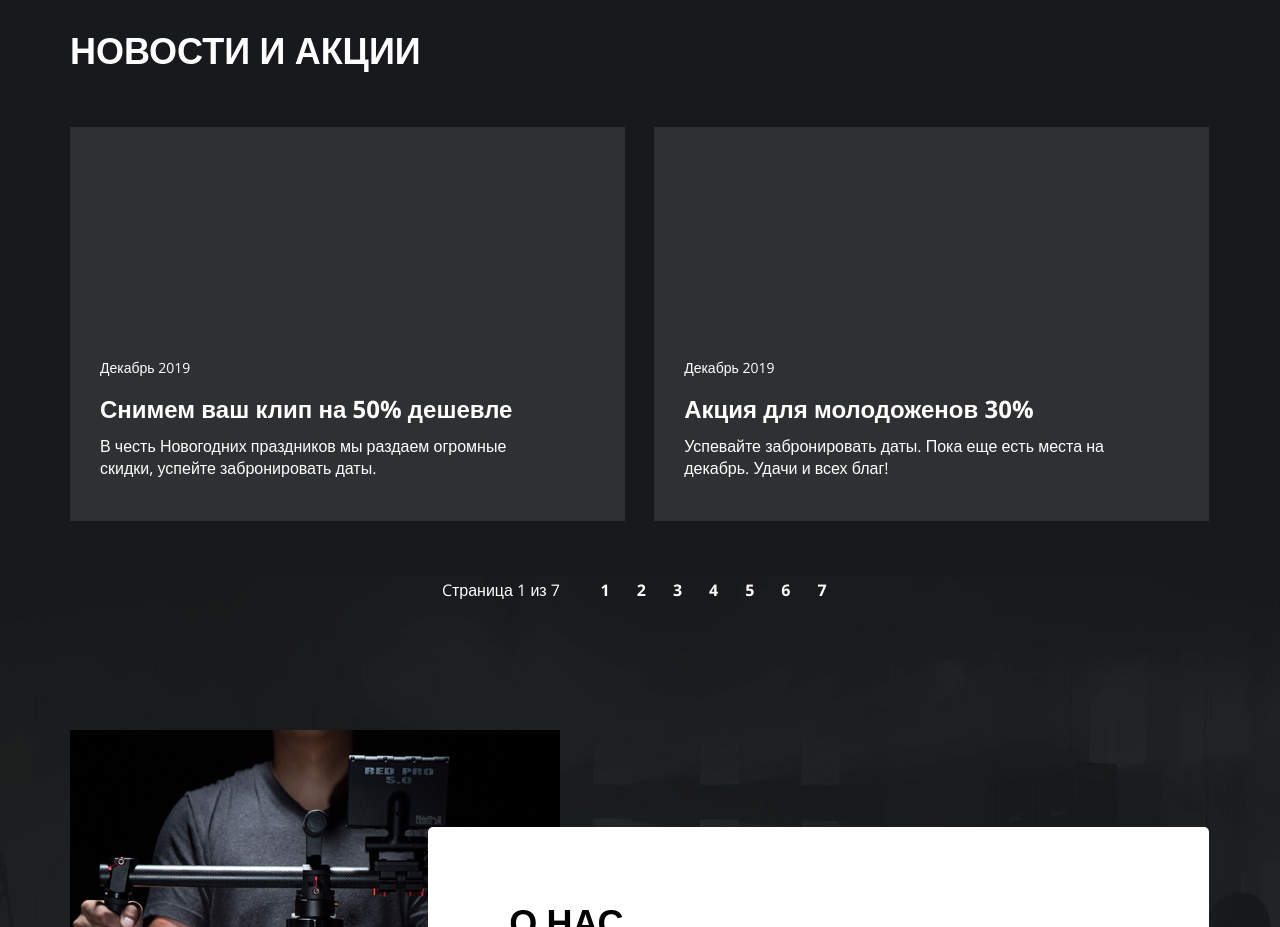
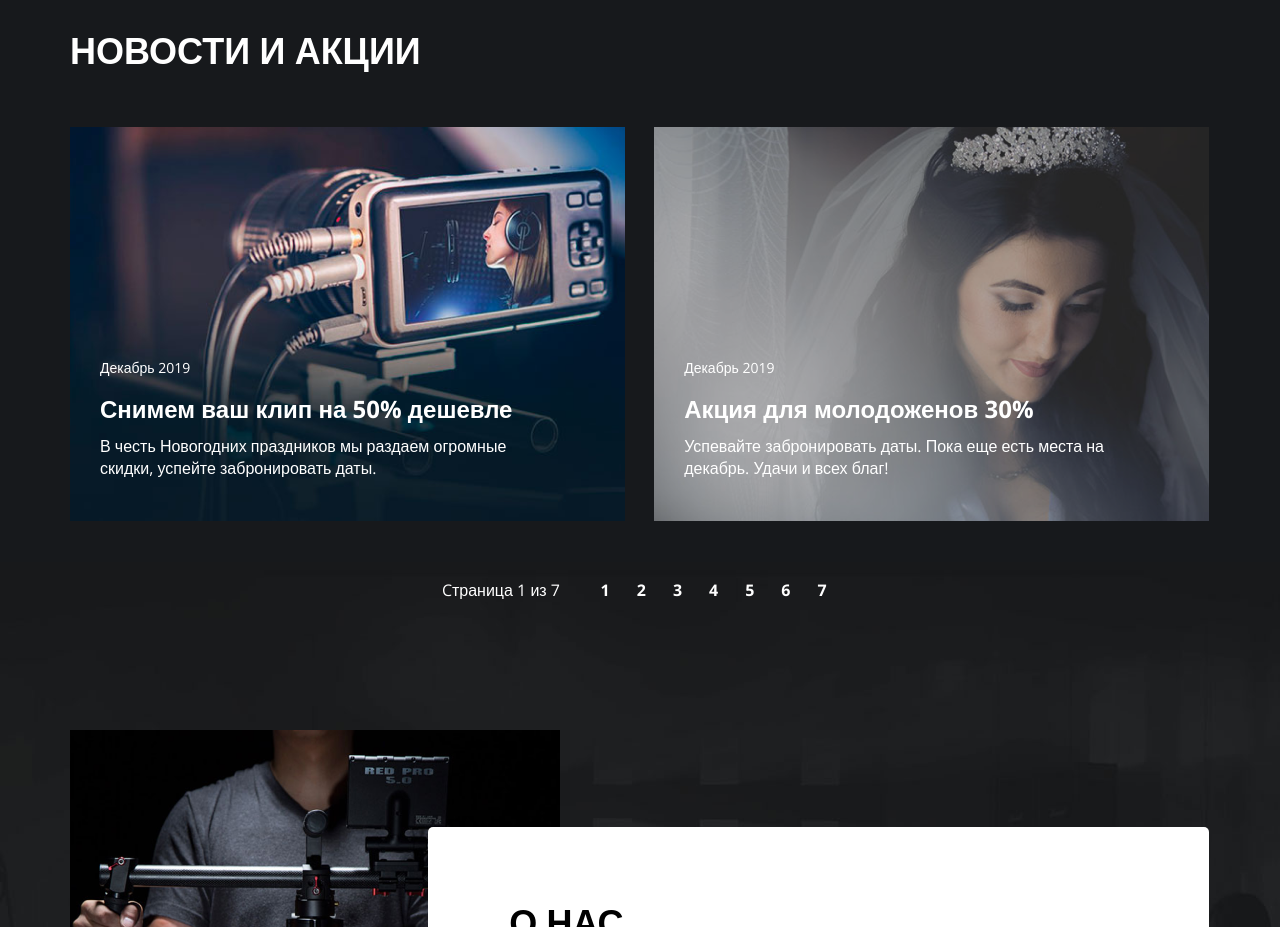
Before and after one commit to valeryeschenko/video-production-loft-school-beginning, a plain HTML site: page video-production-loft-school-beginning/index.html in a window 1280 px wide. Shown: the part 1440-2367 px from the top of the page. Drawn offline with nearby package versions, Linux system fonts and the light colour scheme; the site is published under a folder, as on GitHub Pages, so addresses that start at the root find nothing.

Commit message:
two-week-style-vol.2

```diff
--- a/video-production-loft-school-beginning/css/style.css
+++ b/video-production-loft-school-beginning/css/style.css
@@ -220,11 +220,11 @@ body {
 }
 
 .news__item--bg-clip {
-    background-image: url(/img/camera.png);
+    background-image: url(../img/camera.png);
 }
 
 .news__item--bg-wedding {
-    background-image: url(/img/wedding.png);
+    background-image: url(../img/wedding.png);
 }
 
 .news__content {
```
